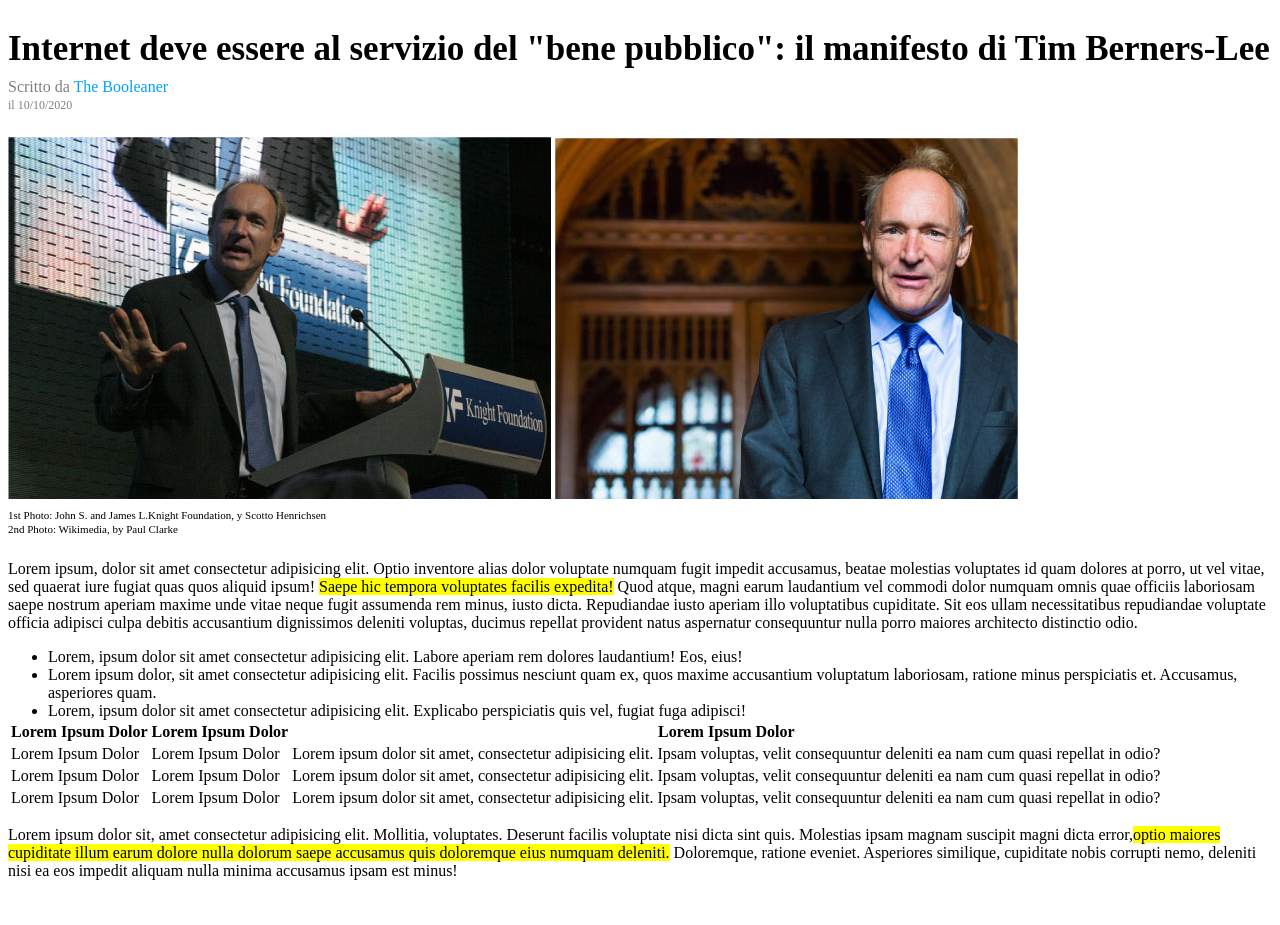
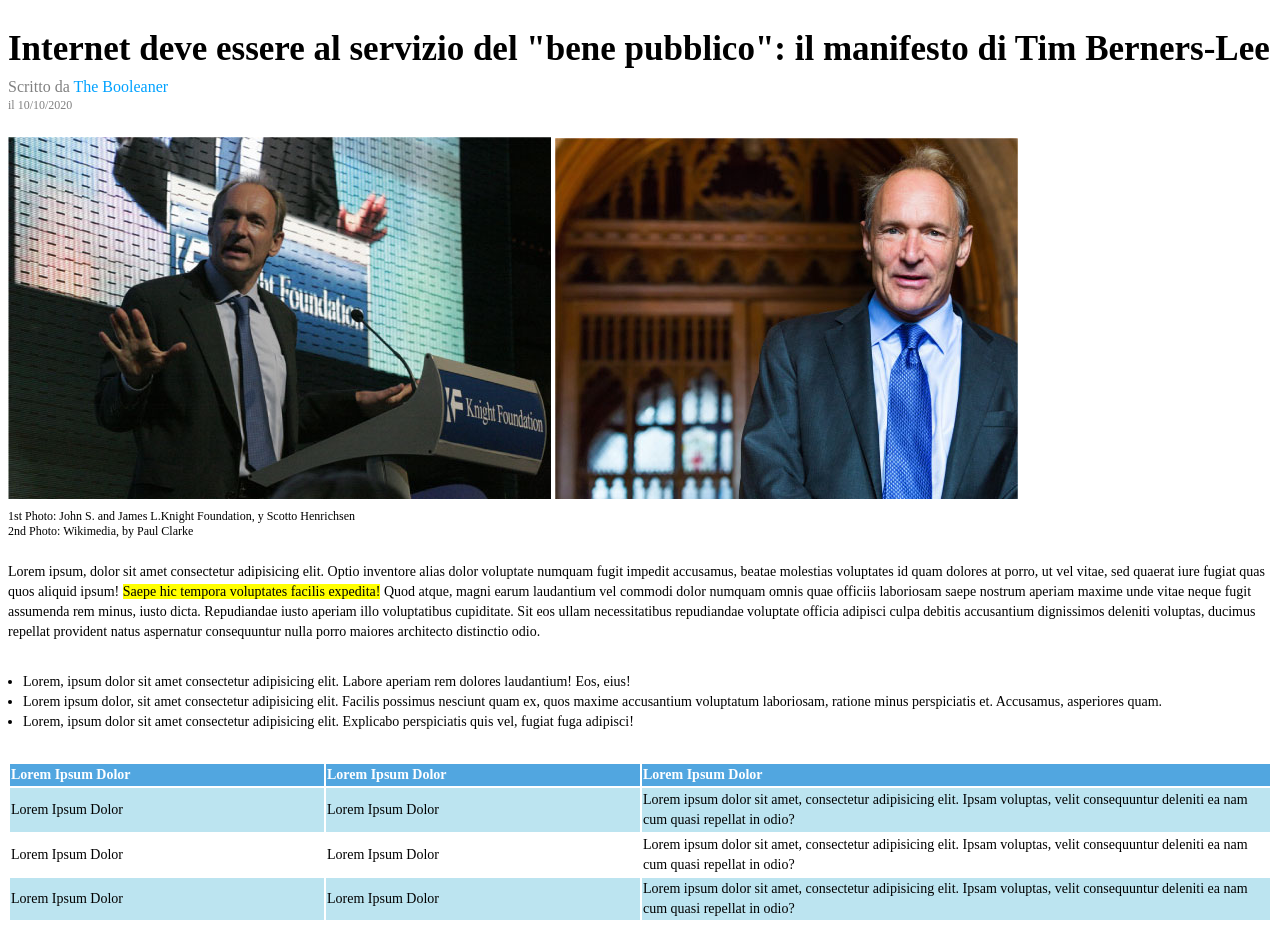
Before and after one commit to Limson91/html-css-booleaner, a plain HTML site: page index.html in a window 1280 px wide. Shown: the top 925 px of the page. Before the commit the page ends 896 px from the top, so only its background shows below. Drawn offline with Linux system fonts and the light colour scheme.

Commit message:
ADD - css table and text

```diff
--- a/css/style.css
+++ b/css/style.css
@@ -19,16 +19,40 @@ h1 {
 }
 
 #photo_source {
-    font-size: 11px;
+    font-size: 12px;
     line-height: 20%;
     margin-bottom: 30px;
+}
+
+.text, #table, #list {
+    font-size: 14px;
+    line-height: 20px;
 }
 
 #evidence {
     background-color: yellow;
 }
 
-ul, li {
-   margin: 0;
-   text-align: left;
+ul {
+    padding-left: 15px;
+    margin-top: 30px;
+    margin-bottom: 30px;
 }
+
+table {
+    text-align: left;
+}
+
+#table_titles {
+    background-color: #51A6E0;
+    color: white;
+}
+
+.color_row {
+    background-color: #BCE4F0;
+}
+
+.first_col, .second_col {
+    width: 25%;
+    height: 3em;
+}
--- a/index.html
+++ b/index.html
@@ -12,8 +12,7 @@
     </header>
 
     <main>
-        <section>
-            <!-- titolo e foto -->
+        <section><!-- titolo e foto -->
             <div id="article-title">
                 <h1>Internet deve essere al servizio del "bene pubblico": il manifesto di Tim Berners-Lee</h1>
                 <div class="author">
@@ -34,25 +33,22 @@
 
         </section>
 
-        <section>
-            <!-- testo -->
-            <p>Lorem ipsum, dolor sit amet consectetur adipisicing elit. Optio inventore alias dolor voluptate numquam fugit impedit accusamus, beatae molestias voluptates id quam dolores at porro, ut vel vitae, sed quaerat iure fugiat quas quos aliquid ipsum! <span id="evidence">Saepe hic tempora voluptates facilis expedita!</span> Quod atque, magni earum laudantium vel commodi dolor numquam omnis quae officiis laboriosam saepe nostrum aperiam maxime unde vitae neque fugit assumenda rem minus, iusto dicta. Repudiandae iusto aperiam illo voluptatibus cupiditate. Sit eos ullam necessitatibus repudiandae voluptate officia adipisci culpa debitis accusantium dignissimos deleniti voluptas, ducimus repellat provident natus aspernatur consequuntur nulla porro maiores architecto distinctio odio.</p>
+        <section><!-- testo -->
+            <p class="text">Lorem ipsum, dolor sit amet consectetur adipisicing elit. Optio inventore alias dolor voluptate numquam fugit impedit accusamus, beatae molestias voluptates id quam dolores at porro, ut vel vitae, sed quaerat iure fugiat quas quos aliquid ipsum! <span id="evidence">Saepe hic tempora voluptates facilis expedita!</span> Quod atque, magni earum laudantium vel commodi dolor numquam omnis quae officiis laboriosam saepe nostrum aperiam maxime unde vitae neque fugit assumenda rem minus, iusto dicta. Repudiandae iusto aperiam illo voluptatibus cupiditate. Sit eos ullam necessitatibus repudiandae voluptate officia adipisci culpa debitis accusantium dignissimos deleniti voluptas, ducimus repellat provident natus aspernatur consequuntur nulla porro maiores architecto distinctio odio.</p>
         </section>
 
-        <section id="list">
-            <!-- lista non ordinata -->
-            <ul>
+        <section><!-- lista non ordinata -->
+            <ul id="list">
                 <li>Lorem, ipsum dolor sit amet consectetur adipisicing elit. Labore aperiam rem dolores laudantium! Eos, eius!</li>
                 <li>Lorem ipsum dolor, sit amet consectetur adipisicing elit. Facilis possimus nesciunt quam ex, quos maxime accusantium voluptatum laboriosam, ratione minus perspiciatis et. Accusamus, asperiores quam.</li>
                 <li>Lorem, ipsum dolor sit amet consectetur adipisicing elit. Explicabo perspiciatis quis vel, fugiat fuga adipisci!</li>
             </ul>
         </section>
 
-        <section>
-            <!-- tabella -->
-            <table>
+        <section><!-- tabella -->
+            <table id="table">
                 <thead>
-                    <tr>
+                    <tr id="table_titles">
                         <th>Lorem Ipsum Dolor</th>
                         <th>Lorem Ipsum Dolor</th>
                         <th>Lorem Ipsum Dolor</th>
@@ -60,10 +56,10 @@
                 </thead>
 
                 <tbody>
-                    <tr>
-                        <td>Lorem Ipsum Dolor</td>
-                        <td>Lorem Ipsum Dolor</td>
-                        <td>Lorem ipsum dolor sit amet, consectetur adipisicing elit. Ipsam voluptas, velit consequuntur deleniti ea nam cum quasi repellat in odio?</td>
+                    <tr class="color_row">
+                        <td class="first_col">Lorem Ipsum Dolor</td>
+                        <td class="second_col">Lorem Ipsum Dolor</td>
+                        <td class="third_col">Lorem ipsum dolor sit amet, consectetur adipisicing elit. Ipsam voluptas, velit consequuntur deleniti ea nam cum quasi repellat in odio?</td>
                     </tr>
 
                     <tr>
@@ -72,7 +68,7 @@
                         <td>Lorem ipsum dolor sit amet, consectetur adipisicing elit. Ipsam voluptas, velit consequuntur deleniti ea nam cum quasi repellat in odio?</td>
                     </tr>
 
-                    <tr>
+                    <tr class="color_row">
                         <td>Lorem Ipsum Dolor</td>
                         <td>Lorem Ipsum Dolor</td>
                         <td>Lorem ipsum dolor sit amet, consectetur adipisicing elit. Ipsam voluptas, velit consequuntur deleniti ea nam cum quasi repellat in odio?</td>
@@ -83,7 +79,7 @@
 
         <section>
             <!-- testo conclusioni -->
-            <p>Lorem ipsum dolor sit, amet consectetur adipisicing elit. Mollitia, voluptates. Deserunt facilis voluptate nisi dicta sint quis. Molestias ipsam magnam suscipit magni dicta error,<span id="evidence">optio maiores cupiditate illum earum dolore nulla dolorum saepe accusamus quis doloremque eius numquam deleniti.</span> Doloremque, ratione eveniet. Asperiores similique, cupiditate nobis corrupti nemo, deleniti nisi ea eos impedit aliquam nulla minima accusamus ipsam est minus!</p>
+            <p class="text">Lorem ipsum dolor sit, amet consectetur adipisicing elit. Mollitia, voluptates. Deserunt facilis voluptate nisi dicta sint quis. Molestias ipsam magnam suscipit magni dicta error,<span id="evidence">optio maiores cupiditate illum earum dolore nulla dolorum saepe accusamus quis doloremque eius numquam deleniti.</span> Doloremque, ratione eveniet. Asperiores similique, cupiditate nobis corrupti nemo, deleniti nisi ea eos impedit aliquam nulla minima accusamus ipsam est minus!</p>
         </section>
     </main>
 
```
